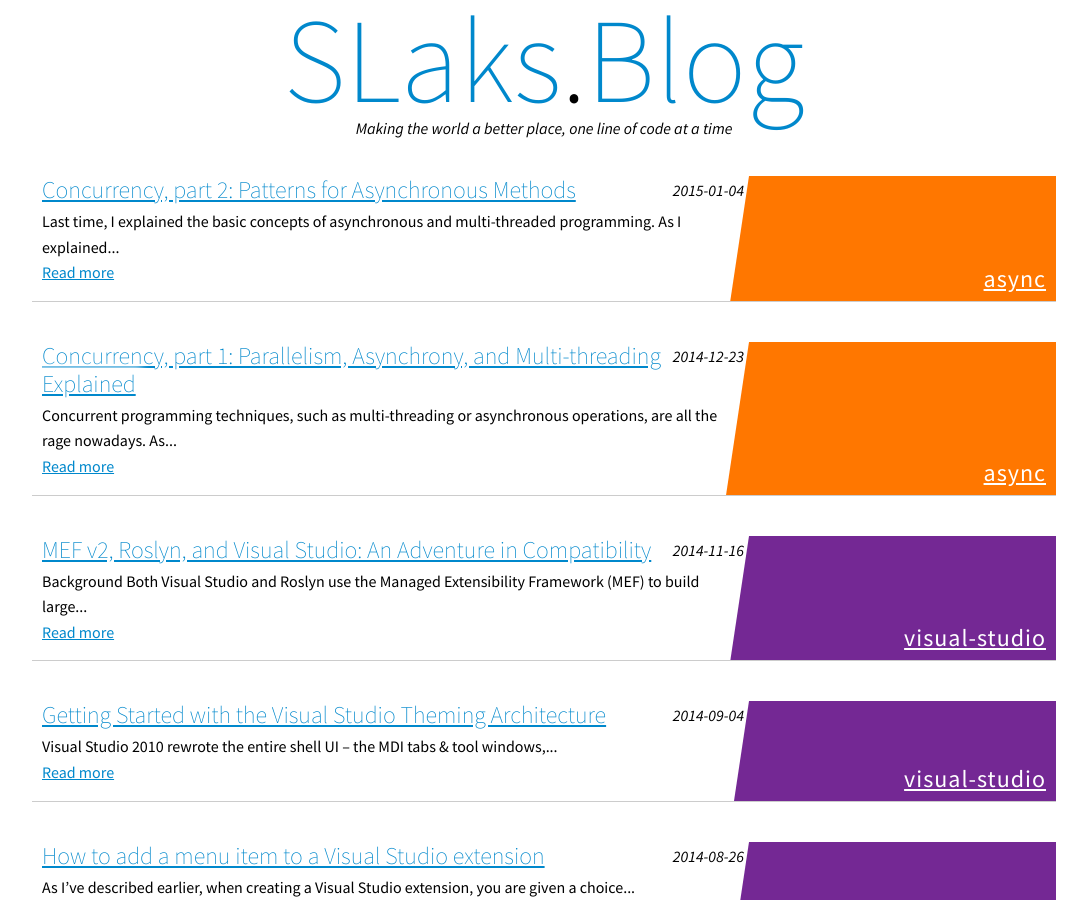
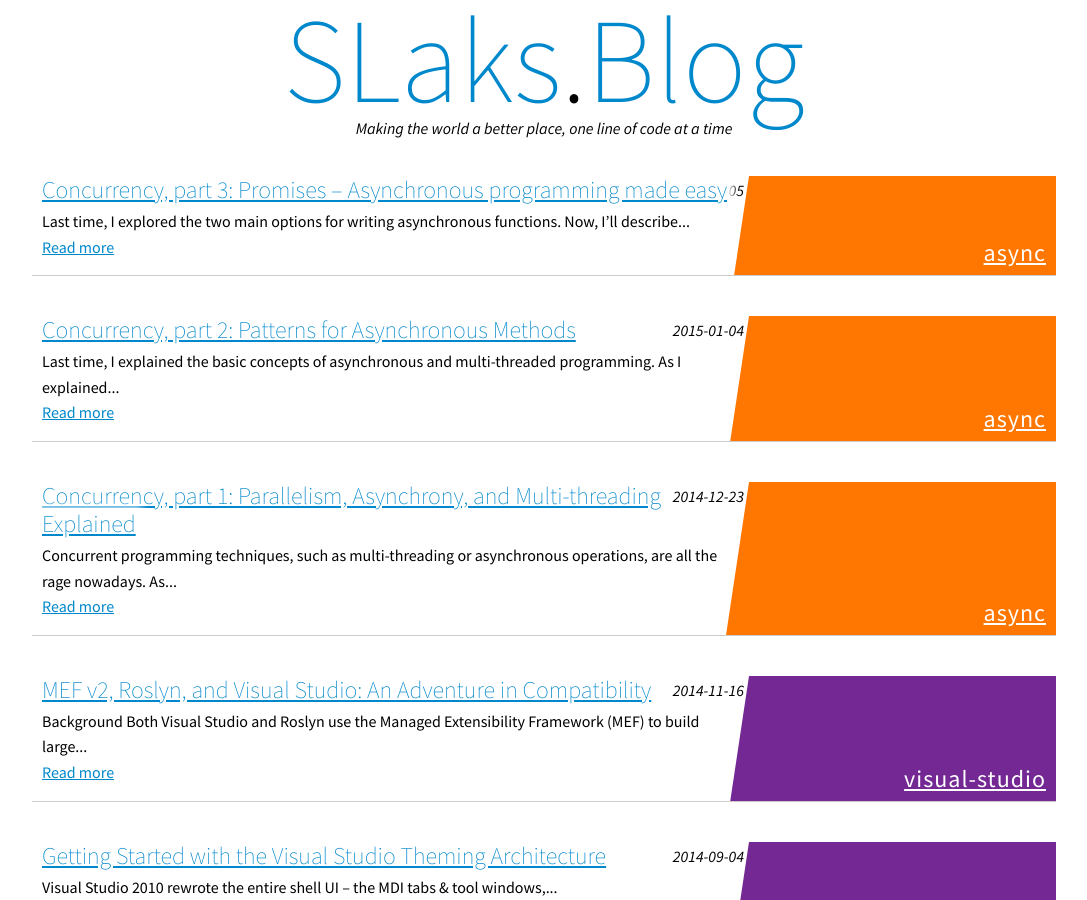
Before and after one commit to SLaks/SLaks.Blog, a Jekyll site: the page built from index.html, in a window 1280 px wide and 900 px high. Shown: the whole window, without its empty margins (96-1183 px from the left). Built offline with Jekyll 4.4.1, drawn with Linux system fonts in a browser that asks for light colours; Markdown is read by kramdown in place of the engine named in the settings; some of the changed lines change nothing that is shown.

Commit message:
Post: Promises – Asynchronous programming made easy

````diff
--- a/_posts/2015-01-04-async-method-patterns.md
+++ b/_posts/2015-01-04-async-method-patterns.md
@@ -51,4 +51,4 @@ function addHash(path, callback) {
 }
 ```
 
-_Next time: More about promises_
+[_Next time: More about promises_](/2015-01-05/introducing-promises)
--- /dev/null
+++ b/_posts/2015-01-05-introducing-promises.md
@@ -0,0 +1,170 @@
+---
+title: "Concurrency, part 3: Promises – Asynchronous programming made easy"
+layout: "post"
+categories: [async, promises, concepts, javascript]
+---
+
+[Last time](/2015-01-04/async-method-patterns), I explored the two main options for writing asynchronous functions.  Now, I'll describe promises in more depth.  The concept of a promise can be implemented in any language; the sample code is in Javascript, running in a Node-like environment.  Part 4 will describe the details promise frameworks in various other languages.
+
+#Basics
+A promise is an object that stores an asynchronously-computed value, or an error.   The only way to consume the promise's value (or error) is to pass it a callback by calling `then()` (some frameworks have different names for the method).  A promise is always in one of three states: unresolved, fulfilled, or rejected.  An unresolved promise has no value yet, and instead stores a list of callbacks to run once the promise is resolved.  In this state, calling `then()` will store the callback in this list to be consumed later.
+
+Once the operation backing the promise completes, the promise is resolved to a fulfilled or rejected state.  At this point, the resolved value is stored in the promise, and the list of callbacks is executed and cleared.  Once a promise has been resolved, it becomes completely immutable, storing only the result.  Passing a callback to a resolved promise will execute it immediately.  Some implementations will execute callbacks on resolved promises synchronously, making `then()` a potentially reentrant call; others, including all standards-compliant Javascript promises, will always run it asynchronously in a threadpool or a later message loop).
+
+Note that a promise can only be resolved once.  Thus, promises are only useful for operations that complete once and result in a single value (or collection).  If you have an operation that can finish in multiple stages (eg, if it can have change events, or if different parts come in at different times), promises will not help; instead, you can use a stream abstraction, such as Node.js [streams](https://github.com/substack/stream-handbook/blob/master/readme.markdown) or .Net [Reactive Extensions](https://rx.codeplex.com/).
+
+#Creating promises
+Promises are created from asynchronous operations.  Modern asynchronous methods (eg, most new .Net APIs, and promise-aware Javascript libraries) will generally return promises themselves, letting you consume them without further effort.  You can also create promises from other things, as described below.
+
+Multi-threaded environments like C# or Java 8 also have thread pool APIs that run code in a background thread, then return a promise of the eventual result of the code.  This is particularly useful in UI applications, to run CPU-bound work in a background thread, then consume the result in the UI.
+
+You can also create promises manually.  This is necessary when calling older asynchronous APIs that accept callbacks instead of returning promises.  It can also be useful for more unusual asynchronous operations, such as creating a promise that will be resolved when a user clicks a button or closes a dialog, or waiting for specific commands to come in over a live network stream.
+
+To create a promise manually, you need functions to call to manually resolve or reject the new promise, passing the resolved value or the rejection error.  Your code would call these functions in the callback for the underlying operation, fulfilling the promise when the operation is finished.  You then need to get the resulting promise object, which, while itself readonly, will reflect the fulfillment from your function calls.
+
+Most promise frameworks provide this using a Deferred object (in .Net, this is called TaskCompletionSource), which is a mutable wrapper around a promise.  The deferred object exposes its promise as a readonly property, and provides resolve and reject as member functions.  Since deferred objects are mutable, they should not exposed publicly; instead, they should only be used to wrap the underlying asynchronous operation.  The public interface (property or return value) should only expose the generated promise.
+
+For example:
+
+```js
+function readFilePromise(path) {
+	var deferred = new Deferred();
+	fs.readFile(path, function(err, data) {
+		if (err)
+			deferred.reject(err);
+		else
+			deferred.resolve(data);
+	});
+	return deferred.promise;
+}
+```
+
+Modern Javascript promise implementations introduced a cleaner way to create a promise from an existing asynchronous method.  You can create a new promise and pass a resolver callback.  The promise constructor will this callback immediately, passing the resolve and reject functions as parameters.  This makes scope management easier; instead of having a separate `deferred` variable, the mutable part of the promise is intrinsically scoped to the resolver callback.  This may not work for more advanced operations, such as resolving a promise based on a UI event or a particular network response, but it's a much nicer way to wrap existing callback-based functions.
+
+For example:
+
+```js
+function readFilePromise(path) {
+	return new Promise(function(resolve, reject) {
+		fs.readFile(path, function(err, data) {
+			if (err)
+				reject(err);
+			else
+				resolve(data);
+		});
+	});
+}
+```
+
+More sophisticated promise libraries will also include helper methods to "promisify" existing async methods using standard callback patterns, such as Q's [`nfcall` & friends](https://github.com/kriskowal/q#adapting-node) or C#'s [`TaskFactory.FromAsync` overloads](http://msdn.microsoft.com/en-us/library/system.threading.tasks.taskfactory.fromasync).
+
+Finally, most promise frameworks include convenience methods to create pre-resolved or pre-rejected promises from existing values (useful when an async API has a synchronous "fast path" such as a cache), as well as promises that will be resolved after a given delay.
+
+#Composing promises
+The biggest advantage to promise-based asynchrony is the ease of composition.  You can return a value from a promise callback to get a new promise which will be resolved to that value once the original promise completes.  This lets you easily create functions that compute values based on the result of an existing async operation, simply by returning the computed value from the promise callback, and returning the resulting promise from the function.
+
+You can also return another promise from a promise callback, giving you a promise that will be resolved once this second operation finishes.  This lets you chain together a sequence of asynchronous by simply returning the promise for each new operation from successive then() callbacks on the resulting promises.  This is much nicer than nesting multiple completion callbacks from old-style async methods.  In effect, this lets the inner promise &ldquo;escape&rdquo; from the scope of its promise callback, giving you a promise of its result in the original function.
+
+For example:
+
+```js
+var initialPromise = someAsyncFunction();
+var delayedPromise = initialPromise.then(function(result) {
+	return someOtherAsyncFunction(result);	// Returns a promise
+});
+// delayedPromise will be resolved with the
+// result of someOtherAsyncFunction()
+var thirdPromise = delayedPromise.then(function(result) {
+	return Object.keys(result).length;
+});
+// thirdPromise will be resolved with the
+// number of properties after the other 2
+// promises are resolved.
+```
+
+More formally, this feature is an example of a [monad](http://en.wikipedia.org/wiki/Monad_%28functional_programming%29) &ndash; a generic type that &ldquo;amplifies&rdquo; (adds more features to) any existing type.  Other examples of monads include collection types, which amplify an existing type to store a number of values of that type, and optional/maybe types, which store either a `None` placeholder or a single value.  The monadic _unit_ operation, which creates a promise from an existing value, is `Promise.resolve()` (or equivalents in other frameworks).  The mondaic _bind_ operation, which applies a function to the value in a monad and returns a new monad containing the function's result(s), is the `then()` method.  This is what makes promises chainable.  For a deeper introduction to monads, see [Eric Lippert's excellent series of blog posts](http://ericlippert.com/2013/02/21/monads-part-one/).
+
+Promise frameworks will also include helper methods to consume collections of other promises.  `Promise.all()` takes a collection of promises and returns a new promise of an array of the results of these promises, thus waiting for all of the promises to be resolved.  This can be used to kick off a number of asynchronous operations in parallel, then wait for them all to finish.  `Promise.any()` takes a collection of promises and returns a promise of the result of the first promise to be resolved (ignoring all of the other promises).
+
+For example:
+
+```js
+function getWeather(city) {
+	// Try 3 services and use whichever one answers first.
+	return Promise.any([
+		httpRequestPromise('http://weather1.example.com', { city: city }),
+		httpRequestPromise('http://weather2.example.com', { city: city }),
+		httpRequestPromise('http://weather3.example.com', { city: city })
+	]);
+}
+
+function getTripWeather(itinerary) {
+	return Promise.all(itinerary.cities.map(function(city) {
+		return getWeather(city);
+	}));
+}
+```
+
+#Error handling
+Promises can also store error state.  When an asynchronous operation fails, the resulting promise will be rejected rather than resolved, storing the error instead of the result.  When this happens, none of the regular `then()` callbacks will run; instead, the promises returned by the `then()` calls will themselves be rejected.  Thus, errors will automatically propagate down a promise chain; once an error occurs, the rest of the handlers will be skipped, until the error is handled.  If an exception is thrown in any promise callback, the promise returned by that callback will also be rejected.  Similarly, if a promise callback returns a promise (from a chained async operation) which is rejected, the next promise returned by `then()` will also be rejected.
+
+To handle errors, you can add an error callback, typically either by passing a second callback to `then()` or by passing a callback to a separate function like `fail()`.  These behave exactly the same as `then()` callbacks, except that they will only run when the promise is rejected.  A resolved (as opposed to rejected) promise will skip error callbacks, just like a rejected promise skips normal callbacks.
+
+Error callbacks will only handle errors from earlier in the promise chain.  If you add both a success callback and an error callback in the same call (by passing two callbacks to `then()`), exactly one of the callbacks will run, depending on the fulfillment of the original promise.  In contrast, if you call `.then(callback).fail(otherCallback)`, and the original promise succeeds, but the first callback throws its own error, both callbacks will run (since you're calling `fail()` on the rejected promise from the `then()` callback).
+
+Error callbacks are still chainable; the promise returned by `fail()` will be resolved to whatever the callback returns.  This means that once you add an error callback, the rest of the chain will keep running after an error occurs (error callbacks handle their errors).  To prevent this, you can simply rethrow the error from the error callback, causing the next promise to be rejected again.
+
+In effect, error callbacks behave exactly like `catch` blocks in imperative programming.  Just like classical exceptions, once an error occurs (whether the original operation failed, or whether a callback threw any kind of error), the rest of the code (other callbacks) until the &ldquo;catch block&rdquo; (error callback) will be skipped.  After the &ldquo;catch block&rdquo;, the rest of the code (further chained callbacks) will continue running, unless the &ldquo;catch block&rdquo; rethrows the error.
+
+For example:
+
+```js
+someFailingFunction()	// Returns a rejected promise
+	.then(function(result) {
+		// This code will not run
+	})
+	.fail(function(error) {
+		console.log('Uh oh!', error);
+		return 3;
+	})
+	.then(function(result) {
+		console.log(result);	// Prints 3
+		// Had the original operation not failed, this
+		// would have received the result of the first
+		// then() callback.
+	});
+
+```
+
+#Unit testing
+Asynchronous functions create special challenges for unit tests.  A unit test for an asynchronous function must wait until the async part of the method finishes, and must catch exceptions or assertion failures that are raised in asynchronous continuations (in `then()` callbacks).  A naive unit test that does not somehow wait for asynchronous operations to complete won't actually test anything; if the asynchronous part fails, it will never be reported.
+
+To solve this issue, most modern test runners allow unit tests to return promises.  The test runner will check whether each test returns a promise, and, if it does, will wait for the promise to be resolved before concluding the test.  If the returned promise is rejected, it will mark the test as failed, with the rejection reason as the failure message.
+
+Therefore, you can call an asynchronous function in a test, add a `then()` callback that makes assertions about the result, and simply return that promise chain.  If the assertions fail, the assert function will throw an exception, causing the promise returned by `then()` to fail, and failing the test.
+
+For example:
+
+```js
+function testSquareAsync() {
+	return squareAsync(2)	// In real code, squaring a number should not be async
+		.then(function(result) {
+			assertEquals(4, result);
+		});
+}
+```
+
+To test that a method fails, you can add a success callback that throws an error and an error callback that handles the original error and asserts about it:
+
+```js
+function testAjaxFailure() {
+	return httpRequestPromise('http://cannot parse')
+		.then(function(result) {
+			assertFail('Expected failure but returned ' + result);
+		}, function(error) {
+			assertEquals(error, 'Bad URL');
+		});
+}
+```
+
+_Next time: Comparing promises in different languages_
````
